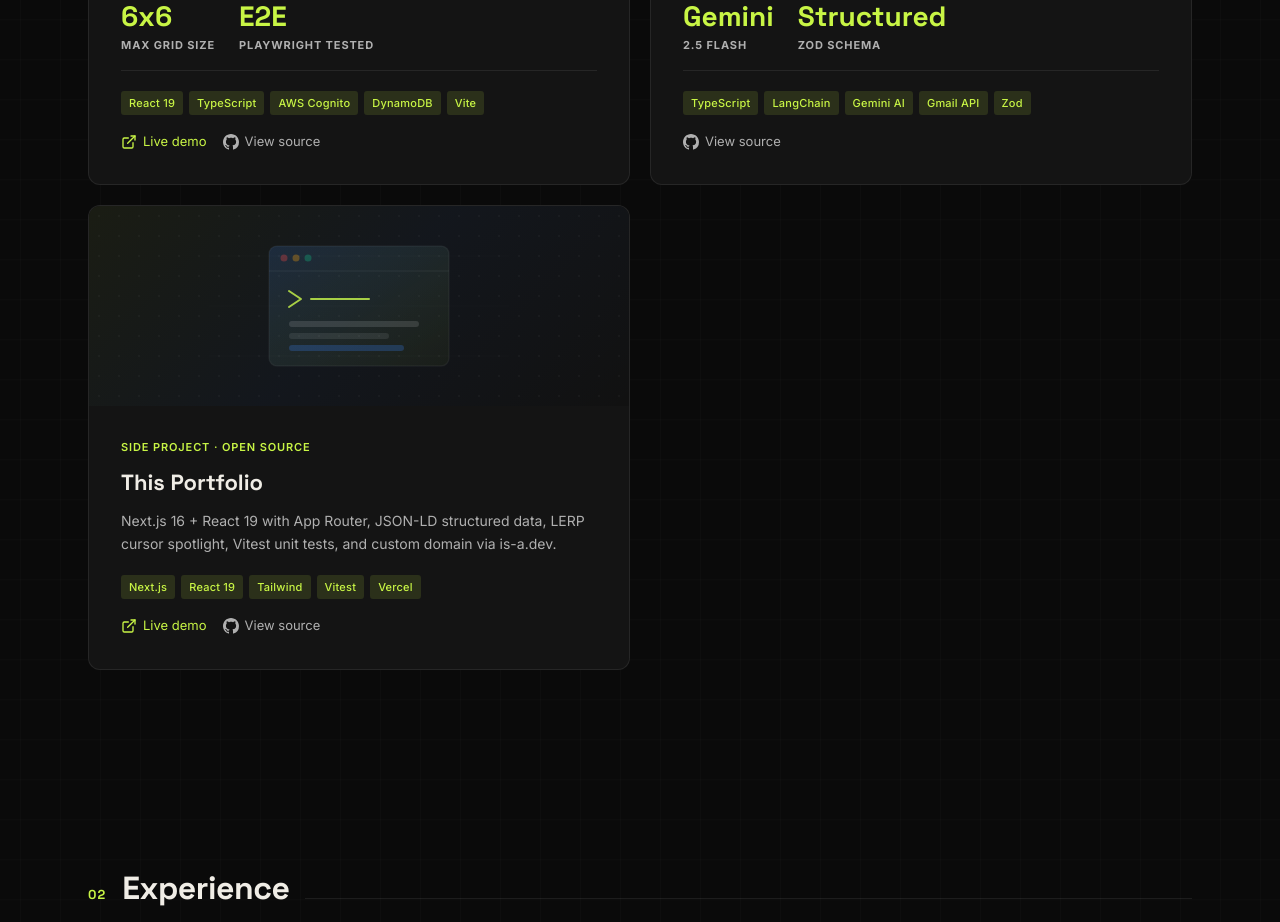
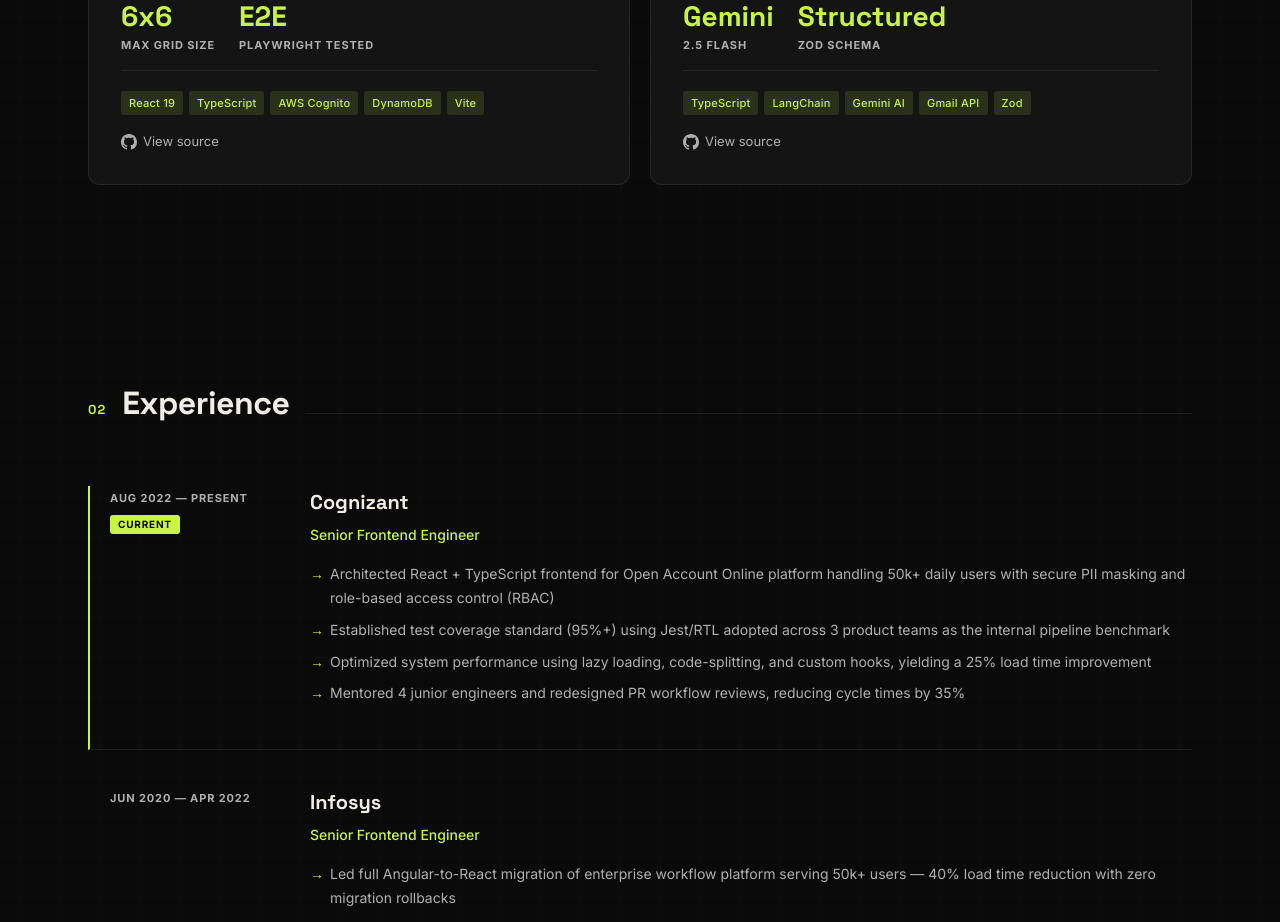
Before and after one commit to MurugeshAravind/Portfolio, a Next.js app: page / in a window 1280 px wide. Shown: the part 3020-3942 px from the top of the page. Built offline with nearby package versions, Linux system fonts and the light colour scheme.

Commit message:
refactor(projects): remove portfolio from labs and update tic-tac-toe live link

```diff
--- a/app/components/ProjectCard.jsx
+++ b/app/components/ProjectCard.jsx
@@ -187,33 +187,6 @@ const VISUAL_PATTERNS = {
       <path d="M 242 145 L 243 147 L 246 148 L 243 149 L 242 151 L 241 149 L 238 148 L 241 147 Z" fill="var(--accent)" opacity="0.6" />
     </svg>
   ),
-  portfolio: (
-    <svg viewBox="0 0 400 200" fill="none" xmlns="http://www.w3.org/2000/svg" className="project-svg">
-      <defs>
-        <linearGradient id="portGrad" x1="0%" y1="0%" x2="100%" y2="100%">
-          <stop offset="0%" stopColor="var(--accent2)" stopOpacity="0.2" />
-          <stop offset="100%" stopColor="var(--accent)" stopOpacity="0.05" />
-        </linearGradient>
-      </defs>
-      <line x1="50" y1="50" x2="350" y2="50" stroke="rgba(255,255,255,0.015)" strokeWidth="1" />
-      <line x1="50" y1="100" x2="350" y2="100" stroke="rgba(255,255,255,0.015)" strokeWidth="1" />
-      <line x1="50" y1="150" x2="350" y2="150" stroke="rgba(255,255,255,0.015)" strokeWidth="1" />
-
-      <rect x="110" y="40" width="180" height="120" rx="8" stroke="rgba(255,255,255,0.06)" strokeWidth="1.5" fill="url(#portGrad)" className="svg-draw" />
-      <line x1="110" y1="65" x2="290" y2="65" stroke="rgba(255,255,255,0.08)" strokeWidth="1" />
-
-      <circle cx="125" cy="52" r="3.5" fill="rgba(239, 68, 68, 0.4)" />
-      <circle cx="137" cy="52" r="3.5" fill="rgba(245, 158, 11, 0.4)" />
-      <circle cx="149" cy="52" r="3.5" fill="rgba(16, 185, 129, 0.4)" />
-
-      <path d="M130 85 L142 93 L130 101" stroke="var(--accent)" strokeWidth="2" strokeLinecap="round" strokeLinejoin="round" fill="none" className="svg-draw" />
-      <line x1="152" y1="93" x2="210" y2="93" stroke="var(--accent)" strokeWidth="2" strokeLinecap="round" />
-
-      <rect x="130" y="115" width="130" height="6" rx="3" fill="rgba(255, 255, 255, 0.15)" />
-      <rect x="130" y="127" width="100" height="6" rx="3" fill="rgba(255, 255, 255, 0.1)" />
-      <rect x="130" y="139" width="115" height="6" rx="3" fill="var(--accent2)" fillOpacity="0.3" />
-    </svg>
-  ),
 };
 
 export default function ProjectCard({ project }) {
--- a/app/data/projects.js
+++ b/app/data/projects.js
@@ -85,7 +85,6 @@ export const projects = [
     ],
     stack: ["React 19", "TypeScript", "AWS Cognito", "DynamoDB", "Vite"],
     repo: "https://github.com/MurugeshAravind/advanced-tic-tac-toe",
-    live: "https://main.d2o5yre1zt6isc.amplifyapp.com/",
   },
   {
     id: "inbox-janitor-agent",
@@ -104,18 +103,4 @@ export const projects = [
     stack: ["TypeScript", "LangChain", "Gemini AI", "Gmail API", "Zod"],
     repo: "https://github.com/MurugeshAravind/inbox-janitor-agent",
   },
-  {
-    id: "portfolio",
-    featured: false,
-    lab: true,
-    tag: "Side project · Open source",
-    name: "This Portfolio",
-    description:
-      "Next.js 16 + React 19 with App Router, JSON-LD structured data, " +
-      "LERP cursor spotlight, Vitest unit tests, and custom domain via is-a.dev.",
-    impact: [],
-    stack: ["Next.js", "React 19", "Tailwind", "Vitest", "Vercel"],
-    repo: "https://github.com/MurugeshAravind/Portfolio",
-    live: "https://aravind.is-a.dev",
-  },
 ];
```
